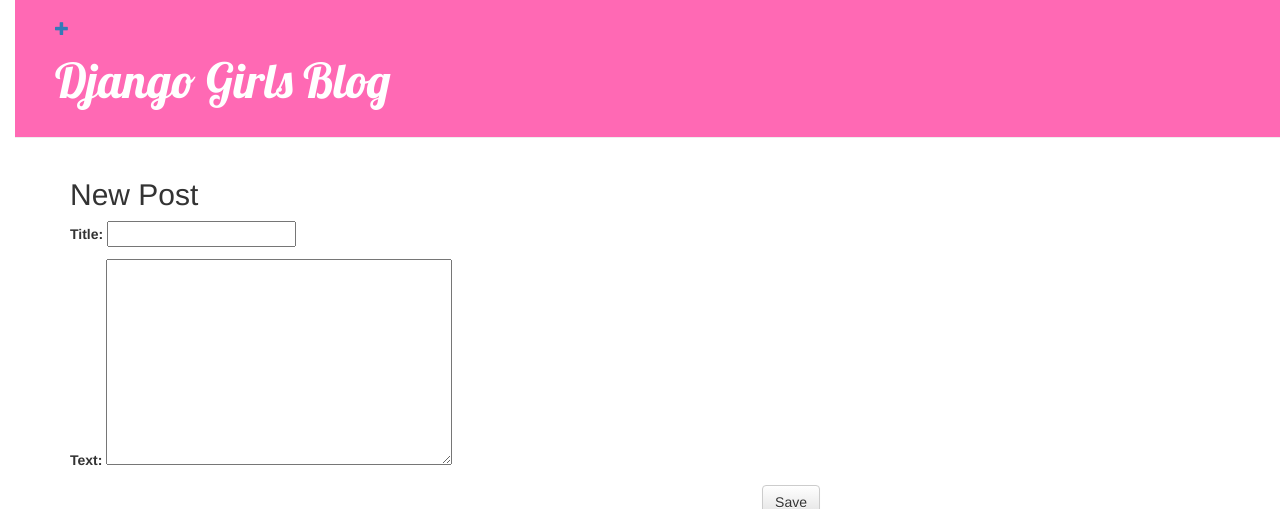
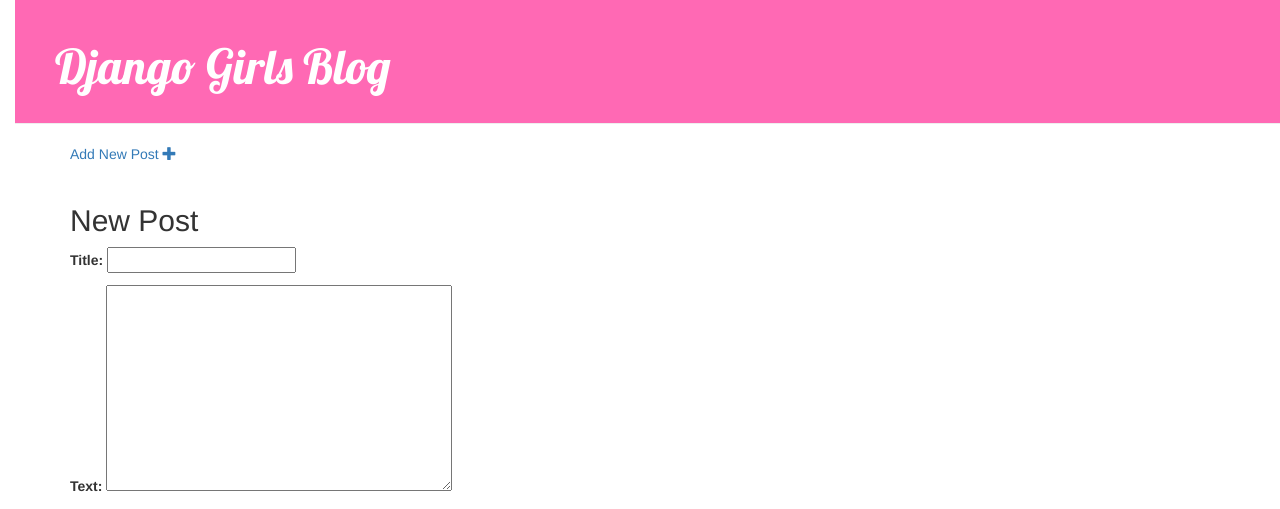
Before and after one commit to mihrab34/my-first-blog, a Django app: page /post/new/ in a window 1280 px wide. Shown: the top 509 px of the page. Run offline with Django 3.2, Linux system fonts and the light colour scheme; the visitor is signed in with stand-in values (Sample User, id 1); some libraries are stand-ins or nearby versions.

Commit message:
Added changes in base html.

```diff
--- a/blog/templates/blog/base.html
+++ b/blog/templates/blog/base.html
@@ -10,12 +10,14 @@
 </head>
 <body>
  	<div class="page-header">
- 		{% if user.is_authenticated %}
-			<a href="{% url 'post_new' %}" class="top_menu"><span class="glyphicon glyphicon-plus"></span></a>
-		{% endif %}
+
 		<h1><a href="http://127.0.0.1:8000">Django Girls Blog</a></h1>
  	</div>
+
 	<div class="content container">
+		{% if user.is_authenticated %}
+			<a href="{% url 'post_new' %}" class="top_menu">Add New Post <span class="glyphicon glyphicon-plus"></span></a><br><br>
+		{% endif %}
 		<div class="row">
 			<div class="col-md-8">
 				{% block content %}
```
